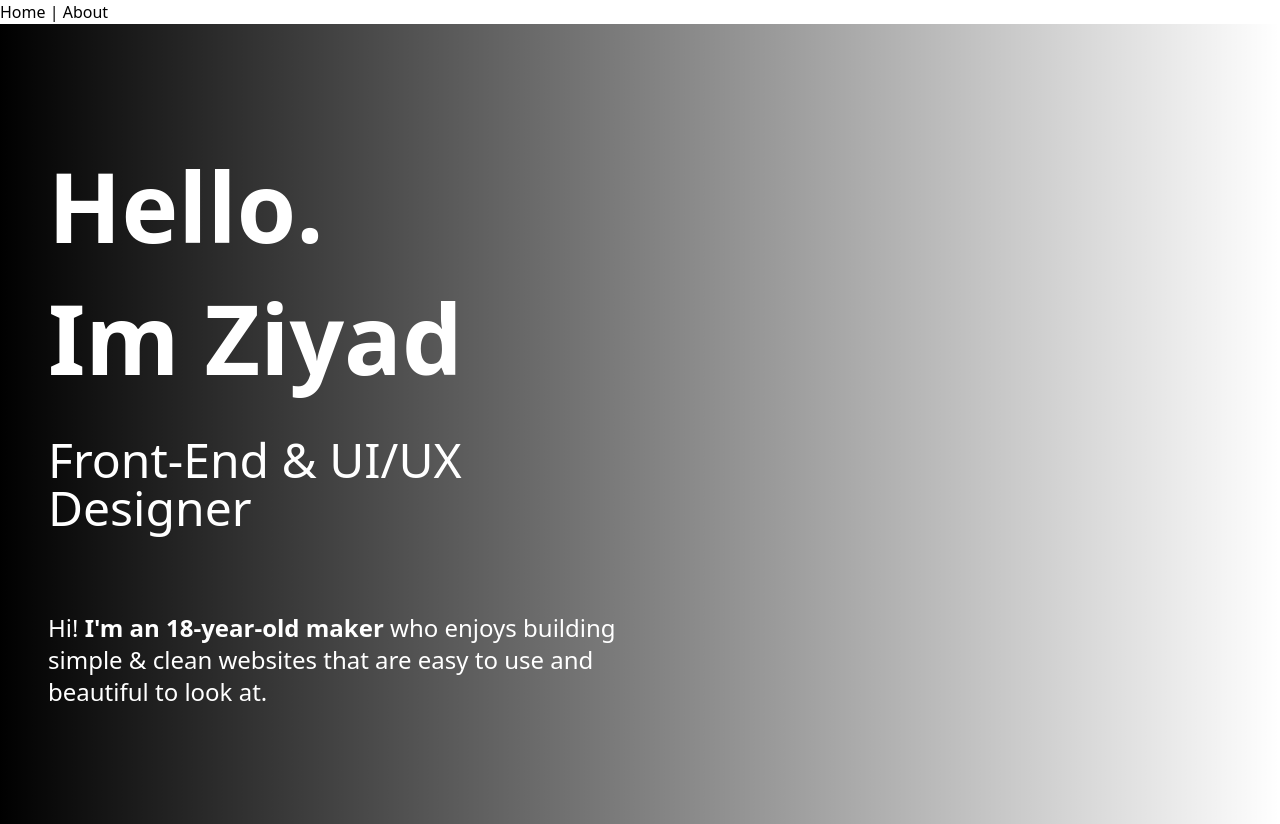
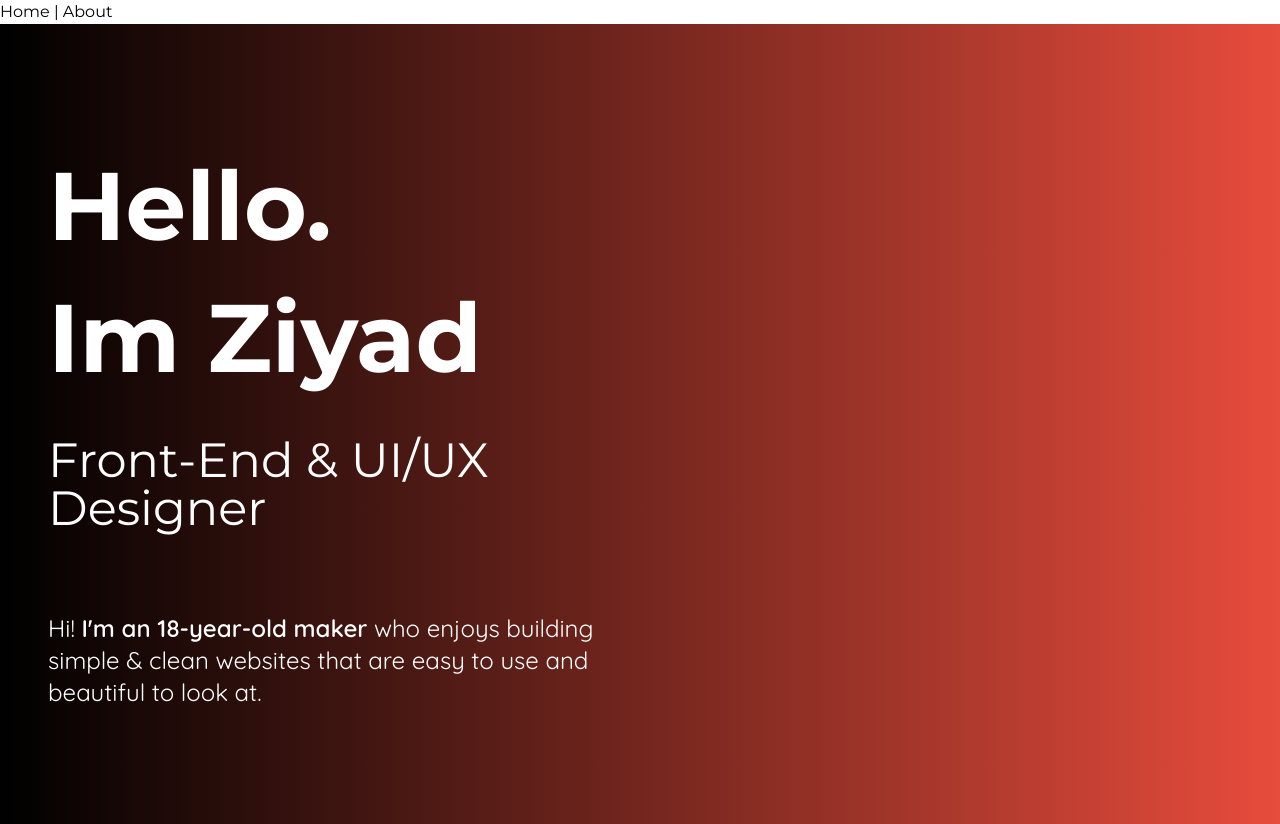
Before and after one commit to Doodle6660/my-portfolio, a Vue app: page / in a window 1280 px wide. Built offline with nearby package versions, Linux system fonts and the light colour scheme.

Commit message:
Update tailwind.config.js

```diff
--- a/tailwind.config.js
+++ b/tailwind.config.js
@@ -80,7 +80,10 @@ module.exports = {
             pulse: "pulse 2s cubic-bezier(0.4, 0, 0.6, 1) infinite",
             bounce: "bounce 1s infinite",
         },
-        backgroundColor: theme => theme("colors"),
+        backgroundColor: theme => ({
+            ...theme("colors"),
+            primary: "#E74C3C",
+        }),
         backgroundImage: {
             none: "none",
             "gradient-to-t":
@@ -184,6 +187,7 @@ module.exports = {
         },
         fontFamily: {
             sans: [
+                "Montserrat",
                 "ui-sans-serif",
                 "system-ui",
                 "-apple-system",
@@ -217,6 +221,8 @@ module.exports = {
                 '"Courier New"',
                 "monospace",
             ],
+            primary: ["Montserrat"],
+            secondary: ["Quicksand"],
         },
         fontSize: {
             xs: ["0.75rem", { lineHeight: "1rem" }],
@@ -245,7 +251,10 @@ module.exports = {
             black: "900",
         },
         gap: theme => theme("spacing"),
-        gradientColorStops: theme => theme("colors"),
+        gradientColorStops: theme => ({
+            ...theme("colors"),
+            primary: "#E74C3C",
+        }),
         gridAutoColumns: {
             auto: "auto",
             min: "min-content",
```
